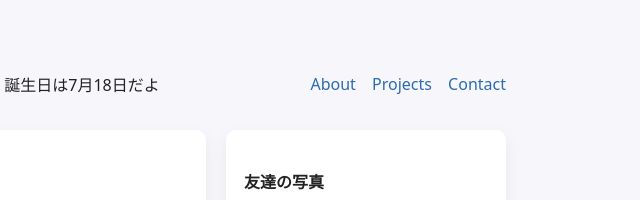
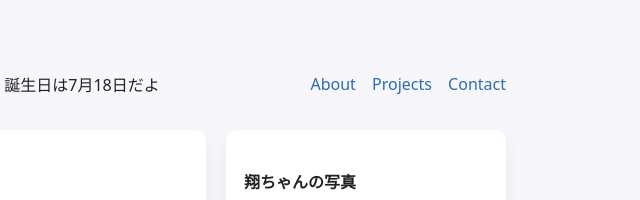
Before and after one commit to syou718-989/-, a plain HTML site: page index.html in a window 1280 px wide. Shown: the top 200 px of the page, 584-1224 px from the left. Drawn offline with Linux system fonts and the light colour scheme.

Commit message:
Update index.html

```diff
--- a/index.html
+++ b/index.html
@@ -3,7 +3,7 @@
 <head>
   <meta charset="utf-8" />
   <meta name="viewport" content="width=device-width,initial-scale=1" />
-  <title>サンプルページ</title>
+  <title>翔ちゃんのホームページ</title>
   <style>
     :root { --bg:#f7f7fb; --card:#fff; --accent:#2b6cb0; --text:#222; }
     body {
@@ -68,7 +68,7 @@
       </section>
 
       <aside class="card">
-        <h4>友達の写真</h4>
+        <h4>翔ちゃんの写真</h4>
 
 <img src="c:\Users\syou7\OneDrive\画像\カメラ ロール\WIN_20210517_12_26_58_Pro.jpg" height="500" width="500">
       </aside>
```
